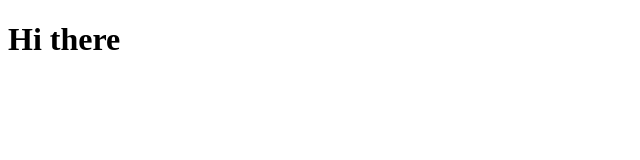
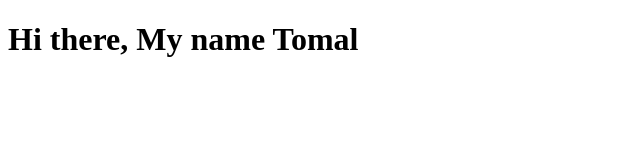
Before and after one commit to tomal7010/Test, a plain HTML site: page index.html in a window 1280 px wide. Shown: the whole page, without its empty margins (0-640 px from the left). Drawn offline with Linux system fonts and the light colour scheme.

Commit message:
2nd push

```diff
--- a/index.html
+++ b/index.html
@@ -6,6 +6,6 @@
     <title>Tomal</title>
 </head>
 <body>
-    <h1>Hi there</h1>
+    <h1>Hi there, My name Tomal</h1>
 </body>
 </html>
```
